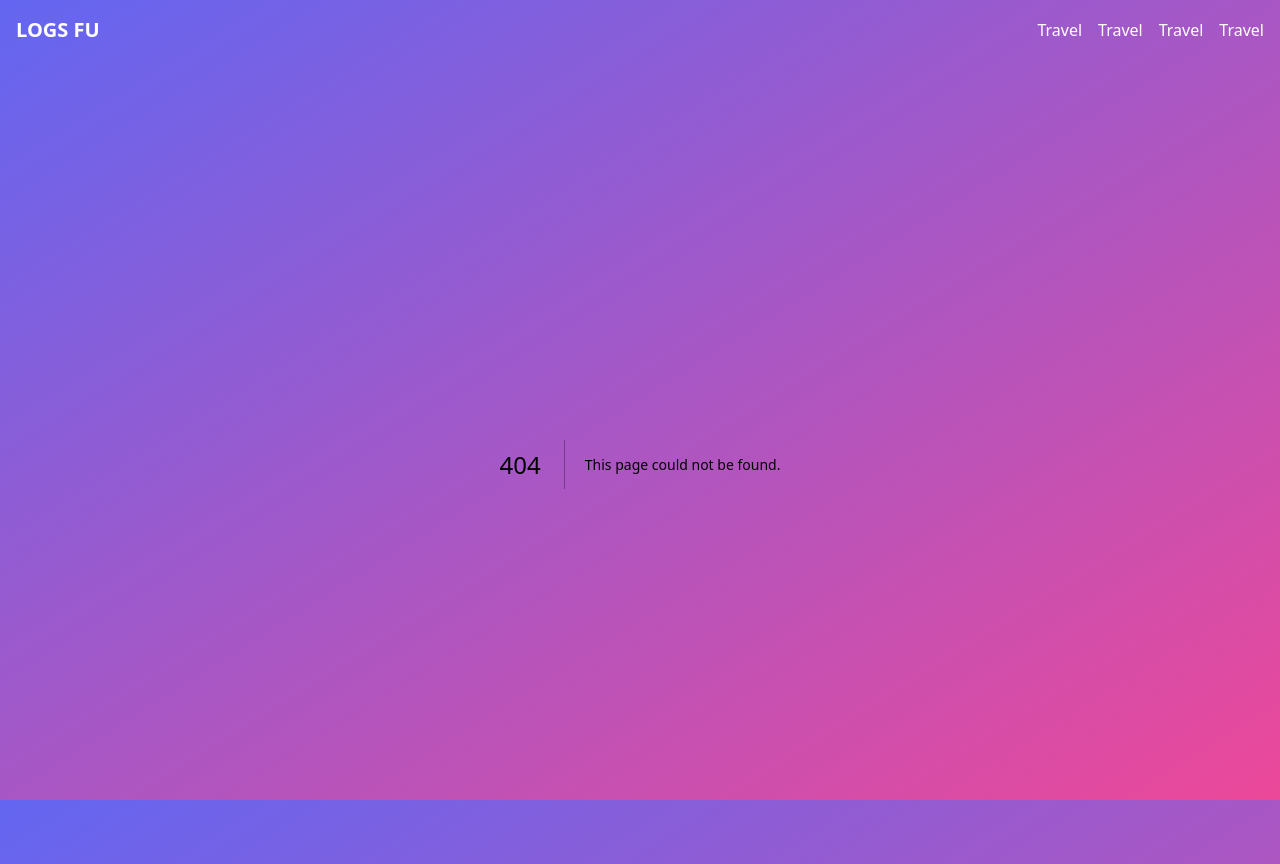
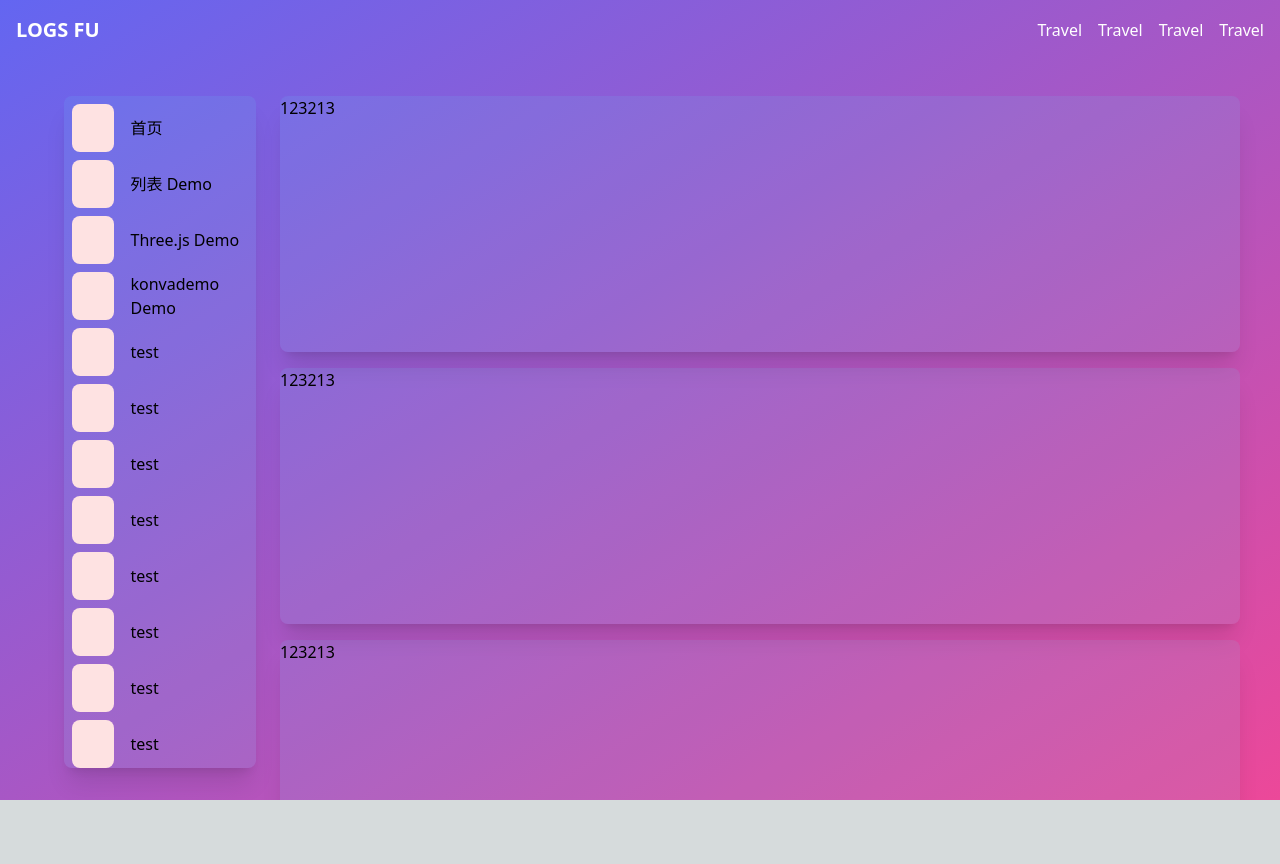
Before and after one commit to fankuneee/tiny-hongshu, a Next.js app: page /travel/list in a window 1280 px wide. Before the commit this address had no page. After the commit the page ends 800 px from the top, so only its background shows below. Built offline with nearby package versions, Linux system fonts and the light colour scheme.

Commit message:
feat: canvas support

```diff
--- a/package.json
+++ b/package.json
@@ -14,9 +14,11 @@
     "@types/react-dom": "18.2.6",
     "animate.css": "^4.1.1",
     "autoprefixer": "10.4.14",
+    "bezier-js": "^6.1.4",
     "eslint": "8.43.0",
     "eslint-config-next": "13.4.7",
     "next": "13.4.7",
+    "pixi.js": "^7.2.4",
     "postcss": "8.4.24",
     "react": "18.2.0",
     "react-dom": "18.2.0",
@@ -25,6 +27,7 @@
     "typescript": "5.1.3"
   },
   "devDependencies": {
+    "@types/bezier-js": "^4.1.0",
     "@types/three": "^0.155.0"
   }
 }
--- a/src/app/globals.css
+++ b/src/app/globals.css
@@ -43,3 +43,21 @@ body {
   font-size:46px;
   color:white;
 }
+
+::-webkit-scrollbar {/*滚动条整体样式*/
+  width: 4px;     /*高宽分别对应横竖滚动条的尺寸*/
+  height: 4px;
+  scrollbar-arrow-color:red;
+
+}
+::-webkit-scrollbar-thumb {/*滚动条里面小方块*/
+  border-radius: 5px;
+  -webkit-box-shadow: inset 0 0 5px rgba(0,0,0,0.2);
+  background: #ffc31d;
+  scrollbar-arrow-color:red;
+}
+::-webkit-scrollbar-track {/*滚动条里面轨道*/
+  -webkit-box-shadow: inset 0 0 5px rgba(0,0,0,0.2);
+  border-radius: 0;
+  background: rgba(0,0,0,0.1);
+}
--- a/src/app/layout.tsx
+++ b/src/app/layout.tsx
@@ -4,7 +4,7 @@
  * @Author: huzhenghui
  * @Date: 2023-06-27 09:45:22
  * @LastEditors: huzhenghui
- * @LastEditTime: 2023-08-18 11:47:55
+ * @LastEditTime: 2023-08-23 09:54:48
  */
 import './globals.css'
 import { Inter } from 'next/font/google'
--- /dev/null
+++ b/src/app/travel/konvademo/page.tsx
@@ -0,0 +1,79 @@
+"use client"
+import React, { useRef, useEffect } from 'react';
+import * as PIXI from 'pixi.js';
+import {Bezier} from 'bezier-js';
+import { HslColor, HsvColor, RgbColor } from 'colord/types';
+
+function InfinityAnimation() {
+  const pixiContainer = useRef<any>(null);
+
+  useEffect(() => {
+    if (pixiContainer.current) {
+      const app = new PIXI.Application({ width: 1600, height: 800, backgroundColor: 0xeeeeee });
+
+      pixiContainer.current.appendChild(app.view);
+
+      // Adjust the view center
+      app.stage.position.set(app.view.width / 2, app.view.height / 2);
+
+      // Adjusted the bezier curves for the infinity symbol to intersect at the origin
+      const leftLoop = new Bezier(-100, 0, -200, -150, -200, 150, -100, 0);
+      const rightLoop = new Bezier(100, 0, 200, -150, 200, 150, 100, 0);
+
+      // Drawing the bezier curve paths for visualization
+      const drawBezierPath = (bezier: Bezier, color: any) => {
+        const path = new PIXI.Graphics();
+        path.lineStyle(4, color);
+        path.moveTo(bezier.points[0].x, bezier.points[0].y);
+
+        for (let t = 0; t <= 1; t += 0.01) {
+          const position = bezier.get(t);
+          path.lineTo(position.x, position.y);
+        }
+
+        app.stage.addChild(path);
+      }
+
+      drawBezierPath(leftLoop, 0x0000ff); // Blue color for left loop
+      drawBezierPath(rightLoop, 0x00ff00); // Green color for right loop
+
+      // Drawing circles at specified coordinates
+      const drawPartialCircle = (x: number, y: number, radius: number, startAngle: number, endAngle: number, color: any) => {
+        const circle = new PIXI.Graphics();
+        circle.lineStyle(4, color);
+        circle.arc(x, y, radius, startAngle, endAngle);
+        app.stage.addChild(circle);
+      }
+
+      drawPartialCircle(-500, 0, 400, Math.acos(-180/400), Math.acos(180/400), 0xff00ff); // Left circle
+      drawPartialCircle(500, 0, 400, Math.PI + Math.acos(-180/400), Math.PI + Math.acos(180/400), 0xffff00); // Right circle
+
+      const block = new PIXI.Graphics();
+      block.beginFill(0xff0000);
+      block.drawRect(0, 0, 50, 50);
+      block.endFill();
+      app.stage.addChild(block);
+
+      // Animation logic
+      let progress = 0;
+      let currentLoop = leftLoop;  // Start with the left loop
+
+      app.ticker.add(() => {
+        progress += 0.005;
+        if (progress > 1) {
+          progress = 0;
+          currentLoop = (currentLoop === leftLoop) ? rightLoop : leftLoop;  // Switch loops
+        }
+
+        const position = currentLoop.get(progress);
+        block.position.set(position.x, position.y);
+      });
+
+      return () => app.destroy();
+    }
+  }, []);
+
+  return <div ref={pixiContainer} style={{ width: '1600px', height: '800px' }} />;
+}
+
+export default InfinityAnimation;
--- a/src/app/travel/layout.tsx
+++ b/src/app/travel/layout.tsx
@@ -4,22 +4,60 @@
  * @Author: huzhenghui
  * @Date: 2023-08-18 10:36:37
  * @LastEditors: huzhenghui
- * @LastEditTime: 2023-08-18 12:31:52
+ * @LastEditTime: 2023-08-23 12:42:18
  */
 export default function RootLayout({
   children,
 }: {
   children: React.ReactNode
 }) {
-  const arr = new Array(5).fill(0)
+  const arr = new Array(100).fill(0)
   return (
     <div className="flex flex-row h-full">
-      <div className="w-1/5 h-full pt-12 pb-12 shrink-0 flex flex-col items-end">
-        <div className="w-3/4 h-full mr-0 bg-cyan-300/10 rounded-lg shadow-xl">
-          12312
+      <div className="w-1/5 h-full pt-8 pb-8 shrink-0 flex flex-col items-end">
+        <div className="w-3/4 h-full mr-0 bg-cyan-300/10 rounded-lg shadow-xl overflow-y-auto overflow-x-hidden">
+          <ul>
+            <li className="h-12 m-2 rounded-lg flex items-center justify-center hover:bg-cyan-300/20" >
+              <div className="h-full w-14 bg-red-100 rounded-lg">
+              </div>
+              <div className="h-full w-full">
+                <a href="/travel" className="h-full w-full pl-4 flex items-center ">首页</a>
+              </div>
+            </li>
+            <li className="h-12 m-2 rounded-lg flex items-center justify-center hover:bg-cyan-300/20">
+              <div className="h-full w-14 bg-red-100 rounded-lg">
+              </div>
+              <div className="h-full w-full">
+                <a href="/travel/list" className="h-full w-full pl-4 flex items-center ">列表 Demo</a>
+              </div>
+            </li>
+            <li className="h-12 m-2 rounded-lg flex items-center justify-center hover:bg-cyan-300/20">
+              <div className="h-full w-14 bg-red-100 rounded-lg">
+              </div>
+              <div className="h-full w-full">
+                <a href="/travel/threedemo" className="h-full w-full pl-4 flex items-center ">Three.js Demo</a>
+              </div>
+            </li>
+            <li className="h-12 m-2 rounded-lg flex items-center justify-center hover:bg-cyan-300/20">
+              <div className="h-full w-14 bg-red-100 rounded-lg">
+              </div>
+              <div className="h-full w-full">
+                <a href="/travel/konvademo" className="h-full w-full pl-4 flex items-center ">konvademo Demo</a>
+              </div>
+            </li>
+            {arr.map(item =>
+              <li key={item} className="h-12 m-2 rounded-lg flex items-center justify-center hover:bg-cyan-300/20">
+                <div className="h-full w-14 bg-red-100 rounded-lg">
+                </div>
+                <div className="h-full w-full">
+                  <a href="/" className="h-full w-full pl-4 flex items-center ">test</a>
+                </div>
+              </li>
+            )}
+          </ul>
         </div>
       </div>
-      <div className="w-4/5 h-full p-12 overflow-y-auto">
+      <div className="w-4/5 h-full p-8 overflow-y-auto">
         {children}
       </div>
     </div>
--- /dev/null
+++ b/src/app/travel/list/page.tsx
@@ -0,0 +1,24 @@
+/*
+ * @Description:
+ * @Version: 2.0
+ * @Author: huzhenghui
+ * @Date: 2023-08-23 10:40:42
+ * @LastEditors: huzhenghui
+ * @LastEditTime: 2023-08-23 11:01:12
+ */
+const TravelPage: React.FC = () => {
+  const arr = new Array(5).fill(0)
+  return (
+    <main className="flex flex-col items-center justify-between">
+      {arr.map(item => {
+        return (
+          <div key={'123'} className="w-full h-64 shrink-0 mb-4 mr-4 bg-cyan-300/10 rounded-lg shadow-xl hover:bg-cyan-300/20">
+            123213
+          </div>
+        )
+      })}
+    </main>
+  )
+}
+
+export default TravelPage;
--- a/src/app/travel/page.tsx
+++ b/src/app/travel/page.tsx
@@ -2,23 +2,19 @@
  * @Description:
  * @Version: 2.0
  * @Author: huzhenghui
- * @Date: 2023-06-27 12:22:08
+ * @Date: 2023-08-18 11:57:03
  * @LastEditors: huzhenghui
- * @LastEditTime: 2023-08-18 11:48:44
+ * @LastEditTime: 2023-08-23 10:41:04
  */
-const TravelPage: React.FC = () => {
+
+
+const DashboardPage: React.FC = () => {
   const arr = new Array(5).fill(0)
   return (
-    <main className="flex flex-col items-center justify-between">
-      {arr.map(item => {
-        return (
-          <div key={'123'} className="w-11/12 h-64 shrink-0 m-4 bg-cyan-300/10 rounded-lg shadow-xl">
-            123213
-          </div>
-        )
-      })}
+    <main className="w-full h-full p-4 bg-cyan-300/10 rounded-lg shadow-xl">
+      123
     </main>
   )
 }
 
-export default TravelPage;
+export default DashboardPage;
```
Also changed, not shown: 1 other file (tests, documents, lock files or other folders).
